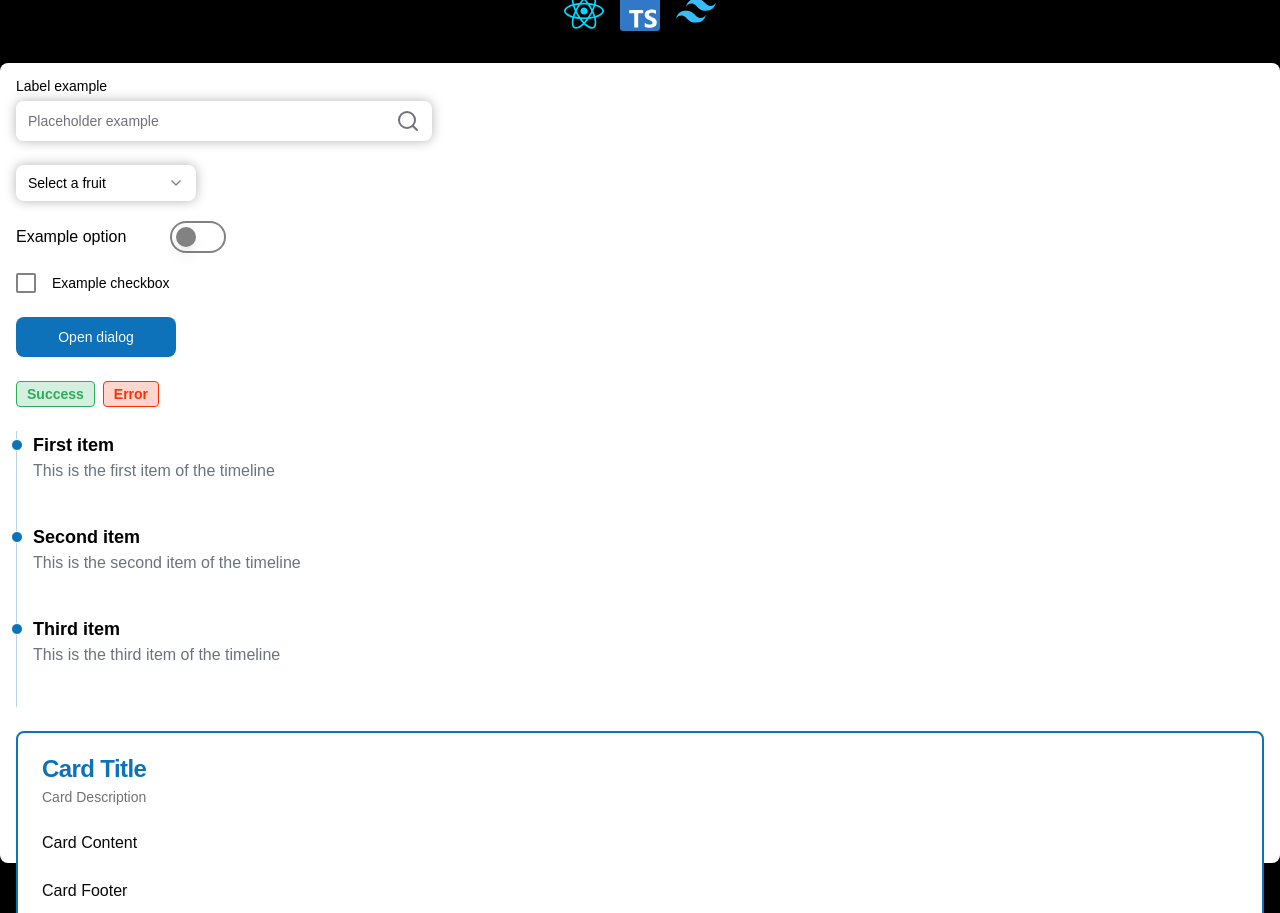
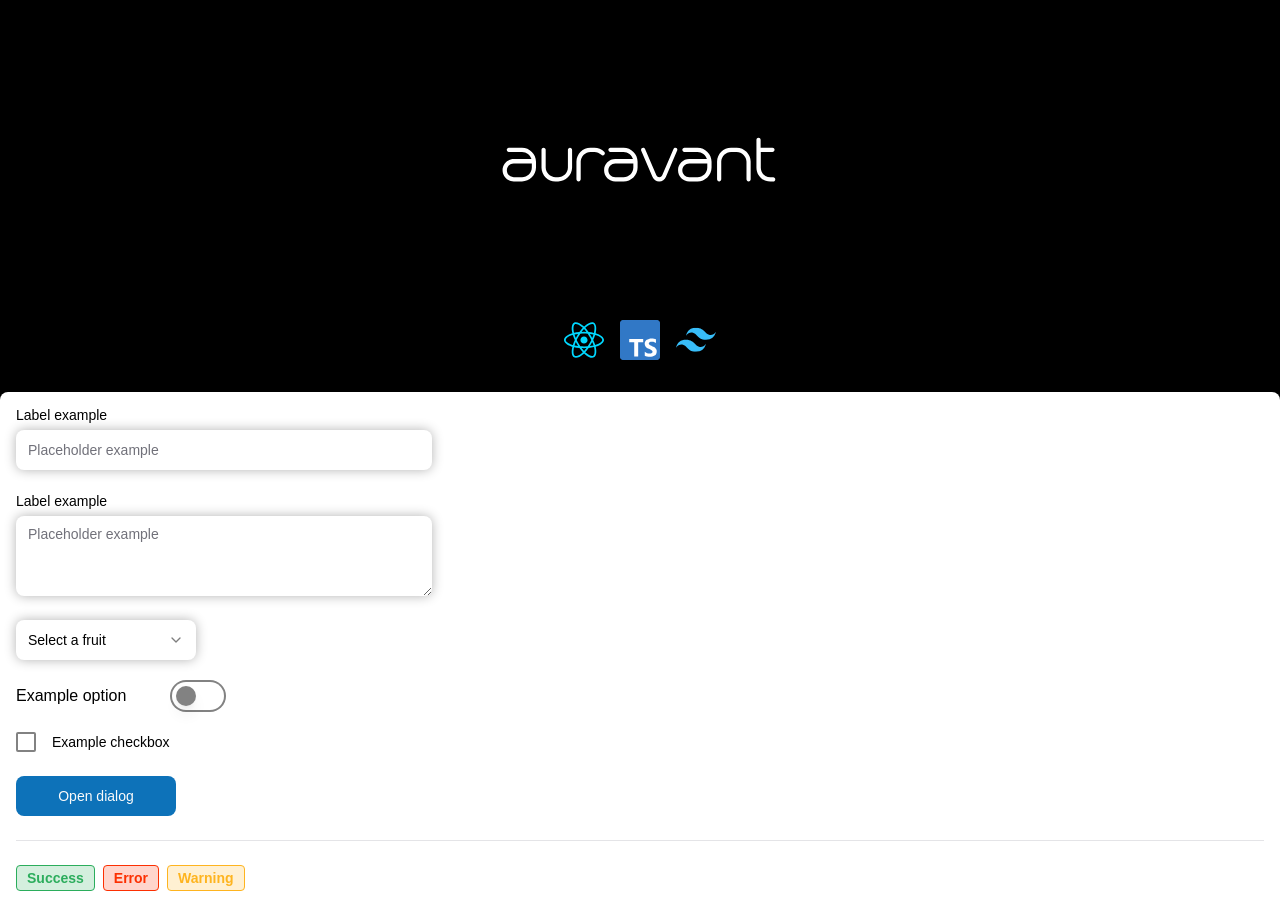
Before and after one commit to NBN7/avt-ext, a React (Vite) app: page / in a window 1280 px wide. Shown: the top 913 px of the page. Built offline with nearby package versions, Linux system fonts and the light colour scheme.

Commit message:
add separator || add textarea || add tooltip || update some components || update readme

```diff
--- a/package.json
+++ b/package.json
@@ -16,8 +16,10 @@
     "@radix-ui/react-dialog": "^1.1.1",
     "@radix-ui/react-label": "^2.1.0",
     "@radix-ui/react-select": "^2.1.1",
+    "@radix-ui/react-separator": "^1.1.0",
     "@radix-ui/react-slot": "^1.1.0",
     "@radix-ui/react-switch": "^1.1.0",
+    "@radix-ui/react-tooltip": "^1.1.2",
     "@sentry/react": "^8.20.0",
     "chalk": "^5.3.0",
     "class-variance-authority": "^0.7.0",
@@ -37,12 +39,9 @@
     "@vitejs/plugin-react-swc": "^3.5.0",
     "autoprefixer": "^10.4.19",
     "eslint": "^8.57.0",
-    "eslint-config-prettier": "^9.1.0",
-    "eslint-plugin-prettier": "^5.2.1",
     "eslint-plugin-react-hooks": "^4.6.2",
     "eslint-plugin-react-refresh": "^0.4.7",
     "postcss": "^8.4.40",
-    "prettier": "^3.3.3",
     "prettier-plugin-tailwindcss": "^0.6.5",
     "tailwindcss": "^3.4.7",
     "typescript": "^5.2.2",
--- a/src/App.tsx
+++ b/src/App.tsx
@@ -1,12 +1,12 @@
 import { TechSection } from '@/components/TechSection';
+import { ComponentsSection } from './components/ComponentsSection';
 import AuravantLogo from '@/assets/avt-logo.svg';
-import { ComponentsSection } from './components/ComponentsSection';
 
 function App() {
   console.log('You should remove this!');
 
   return (
-    <main className="flex h-screen w-full flex-col items-center justify-center">
+    <main className="flex min-h-screen w-full flex-col items-center justify-center">
       <img className="size-80" src={AuravantLogo} alt="Auravant Logo" />
 
       <TechSection />
--- a/src/components/ComponentsSection.tsx
+++ b/src/components/ComponentsSection.tsx
@@ -1,3 +1,5 @@
+// remove this file when you start working on the project
+
 import { Input } from '@/components/ui/input';
 import { Label } from '@/components/ui/label';
 import { Switch } from '@/components/ui/switch';
@@ -24,7 +26,6 @@ import {
 } from '@/components/ui/dialog';
 import { Badge } from '@/components/ui/badge';
 import { Timeline } from '@/components/ui/timeline';
-import { TIMELINE_ITEMS } from '@/constants/timelineItems';
 import {
   Card,
   CardContent,
@@ -33,17 +34,46 @@ import {
   CardHeader,
   CardTitle,
 } from '@/components/ui/card';
-import { Search } from 'lucide-react';
+import { Textarea } from '@/components/ui/textarea';
+import { Separator } from '@/components/ui/separator';
+import {
+  Tooltip,
+  TooltipContent,
+  TooltipProvider,
+  TooltipTrigger,
+} from '@/components/ui/tooltip';
+import { TimelineItem } from '@/types';
+
+const TIMELINE_ITEMS: TimelineItem[] = [
+  {
+    title: 'First item',
+    description: 'This is the first item of the timeline',
+  },
+  {
+    title: 'Second item',
+    description: 'This is the second item of the timeline',
+  },
+  {
+    title: 'Third item',
+    description: 'This is the third item of the timeline',
+  },
+];
 
 export const ComponentsSection = () => {
   return (
-    <div className="mt-8 flex h-screen w-full flex-col gap-6 rounded-lg bg-white p-4 text-black">
+    <div className="mt-8 flex min-h-screen w-full flex-col gap-6 rounded-lg bg-white p-4 text-black">
       <Input
         id="input-example"
         className="md:w-1/3"
         label="Label example"
         placeholder="Placeholder example"
-        icon={Search}
+      />
+
+      <Textarea
+        id="textarea-example"
+        className="md:w-1/3"
+        label="Label example"
+        placeholder="Placeholder example"
       />
 
       <Select>
@@ -95,14 +125,17 @@ export const ComponentsSection = () => {
         </DialogContent>
       </Dialog>
 
+      <Separator />
+
       <div className="flex gap-2">
         <Badge variant="success">Success</Badge>
         <Badge variant="destructive">Error</Badge>
+        <Badge variant="warning">Warning</Badge>
       </div>
 
       <Timeline items={TIMELINE_ITEMS} />
 
-      <Card>
+      <Card className="sm:w-[350px]">
         <CardHeader>
           <CardTitle>Card Title</CardTitle>
           <CardDescription>Card Description</CardDescription>
@@ -114,6 +147,17 @@ export const ComponentsSection = () => {
           <p>Card Footer</p>
         </CardFooter>
       </Card>
+
+      <TooltipProvider>
+        <Tooltip>
+          <TooltipTrigger asChild>
+            <Button className="md:w-40">Hover</Button>
+          </TooltipTrigger>
+          <TooltipContent>
+            <p>Tooltip Example</p>
+          </TooltipContent>
+        </Tooltip>
+      </TooltipProvider>
     </div>
   );
 };
--- a/src/components/TechSection.tsx
+++ b/src/components/TechSection.tsx
@@ -1,8 +1,10 @@
-import ReactLogo from '../assets/react.svg';
-import TypeScriptLogo from '../assets/typescript.svg';
-import TailwindLogo from '../assets/tailwind.svg';
+// remove this file when you start working on the project
 
-import { logoStyle } from '../constants/logoStyle';
+import ReactLogo from '@/assets/react.svg';
+import TypeScriptLogo from '@/assets/typescript.svg';
+import TailwindLogo from '@/assets/tailwind.svg';
+
+const logoStyle = 'size-10 hover:scale-110 transition-all cursor-pointer';
 
 export const TechSection = () => {
   return (
--- a/src/components/ui/badge.tsx
+++ b/src/components/ui/badge.tsx
@@ -11,6 +11,7 @@ const badgeVariants = cva(
         default: 'border-transparent bg-zinc-950 text-zinc-50',
         success: 'border border-success bg-success/20 text-success',
         destructive: 'border border-error bg-error/20 text-error',
+        warning: 'border border-warning bg-warning/20 text-warning',
       },
     },
     defaultVariants: {
--- a/src/components/ui/input.tsx
+++ b/src/components/ui/input.tsx
@@ -1,39 +1,27 @@
 import * as React from 'react';
+
 import { cn } from '@/lib/utils';
-import { Label } from './label';
+import { Label } from '@/components/ui/label';
 
-// modified by dev
 export interface InputProps
   extends React.InputHTMLAttributes<HTMLInputElement> {
   label?: string;
-  icon?: React.ElementType;
 }
 
-// modified by dev
 const Input = React.forwardRef<HTMLInputElement, InputProps>(
-  ({ className, type, label, icon: Icon, ...props }, ref) => {
+  ({ className, type, label, ...props }, ref) => {
     return (
-      <div className={cn('flex flex-col gap-2')}>
+      <div className="flex flex-col gap-2">
         {label && <Label htmlFor={props.id}>{label}</Label>}
-        <div
+        <input
+          type={type}
           className={cn(
-            `relative flex h-10 items-center rounded-lg bg-white shadow-full-custom ${Icon ? 'pr-10' : ''} text-sm`,
+            'flex h-10 w-full rounded-lg bg-white px-3 py-2 text-sm shadow-full-custom file:border-0 file:bg-transparent file:text-sm file:font-medium placeholder:text-zinc-500 focus:outline-none disabled:cursor-not-allowed disabled:opacity-50',
             className
           )}
-        >
-          <input
-            {...props}
-            type={type}
-            ref={ref}
-            className={cn(
-              'flex h-10 w-full rounded-lg px-3 py-2 text-sm text-black ring-offset-white placeholder:text-zinc-500 focus-visible:outline-none disabled:cursor-not-allowed disabled:opacity-50',
-              Icon ? 'pr-10' : 'pr-3'
-            )}
-          />
-          {Icon && (
-            <Icon className="pointer-events-none absolute right-3 h-6 w-6 text-zinc-500" />
-          )}
-        </div>
+          ref={ref}
+          {...props}
+        />
       </div>
     );
   }
--- /dev/null
+++ b/src/components/ui/separator.tsx
@@ -0,0 +1,29 @@
+import * as React from 'react';
+import * as SeparatorPrimitive from '@radix-ui/react-separator';
+
+import { cn } from '@/lib/utils';
+
+const Separator = React.forwardRef<
+  React.ElementRef<typeof SeparatorPrimitive.Root>,
+  React.ComponentPropsWithoutRef<typeof SeparatorPrimitive.Root>
+>(
+  (
+    { className, orientation = 'horizontal', decorative = true, ...props },
+    ref
+  ) => (
+    <SeparatorPrimitive.Root
+      ref={ref}
+      decorative={decorative}
+      orientation={orientation}
+      className={cn(
+        'shrink-0 bg-zinc-200 dark:bg-zinc-800',
+        orientation === 'horizontal' ? 'h-[1px] w-full' : 'h-full w-[1px]',
+        className
+      )}
+      {...props}
+    />
+  )
+);
+Separator.displayName = SeparatorPrimitive.Root.displayName;
+
+export { Separator };
--- /dev/null
+++ b/src/components/ui/textarea.tsx
@@ -0,0 +1,30 @@
+import * as React from 'react';
+
+import { cn } from '@/lib/utils';
+import { Label } from '@/components/ui/label';
+
+export interface TextareaProps
+  extends React.TextareaHTMLAttributes<HTMLTextAreaElement> {
+  label?: string;
+}
+
+const Textarea = React.forwardRef<HTMLTextAreaElement, TextareaProps>(
+  ({ className, label, ...props }, ref) => {
+    return (
+      <div className="flex flex-col gap-2">
+        {label && <Label htmlFor={props.id}>{label}</Label>}
+        <textarea
+          className={cn(
+            'flex min-h-[80px] w-full rounded-lg bg-white px-3 py-2 text-sm shadow-full-custom placeholder:text-zinc-500 focus:outline-none disabled:cursor-not-allowed disabled:opacity-50',
+            className
+          )}
+          ref={ref}
+          {...props}
+        />
+      </div>
+    );
+  }
+);
+Textarea.displayName = 'Textarea';
+
+export { Textarea };
--- /dev/null
+++ b/src/components/ui/tooltip.tsx
@@ -0,0 +1,28 @@
+import * as React from "react"
+import * as TooltipPrimitive from "@radix-ui/react-tooltip"
+
+import { cn } from "@/lib/utils"
+
+const TooltipProvider = TooltipPrimitive.Provider
+
+const Tooltip = TooltipPrimitive.Root
+
+const TooltipTrigger = TooltipPrimitive.Trigger
+
+const TooltipContent = React.forwardRef<
+  React.ElementRef<typeof TooltipPrimitive.Content>,
+  React.ComponentPropsWithoutRef<typeof TooltipPrimitive.Content>
+>(({ className, sideOffset = 4, ...props }, ref) => (
+  <TooltipPrimitive.Content
+    ref={ref}
+    sideOffset={sideOffset}
+    className={cn(
+      "z-50 overflow-hidden rounded-md border border-zinc-200 bg-white px-3 py-1.5 text-sm text-zinc-950 shadow-md animate-in fade-in-0 zoom-in-95 data-[state=closed]:animate-out data-[state=closed]:fade-out-0 data-[state=closed]:zoom-out-95 data-[side=bottom]:slide-in-from-top-2 data-[side=left]:slide-in-from-right-2 data-[side=right]:slide-in-from-left-2 data-[side=top]:slide-in-from-bottom-2 dark:border-zinc-800 dark:bg-zinc-950 dark:text-zinc-50",
+      className
+    )}
+    {...props}
+  />
+))
+TooltipContent.displayName = TooltipPrimitive.Content.displayName
+
+export { Tooltip, TooltipTrigger, TooltipContent, TooltipProvider }
--- a/src/constants/logoStyle.ts
+++ /dev/null
@@ -1,2 +0,0 @@
-export const logoStyle =
-  'size-10 hover:scale-110 transition-all cursor-pointer';
--- a/src/constants/timelineItems.ts
+++ /dev/null
@@ -1,16 +0,0 @@
-import { TimelineItem } from '@/types';
-
-export const TIMELINE_ITEMS: TimelineItem[] = [
-  {
-    title: 'First item',
-    description: 'This is the first item of the timeline',
-  },
-  {
-    title: 'Second item',
-    description: 'This is the second item of the timeline',
-  },
-  {
-    title: 'Third item',
-    description: 'This is the third item of the timeline',
-  },
-];
```
Also changed, not shown: 2 other files (tests, documents, lock files or other folders).
